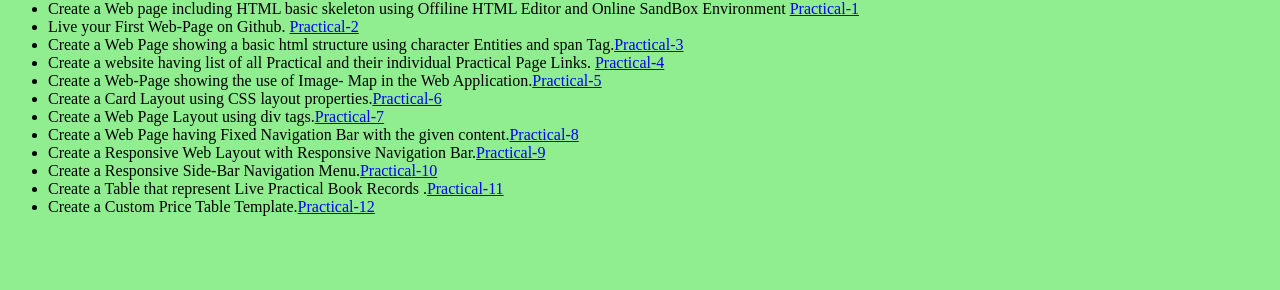
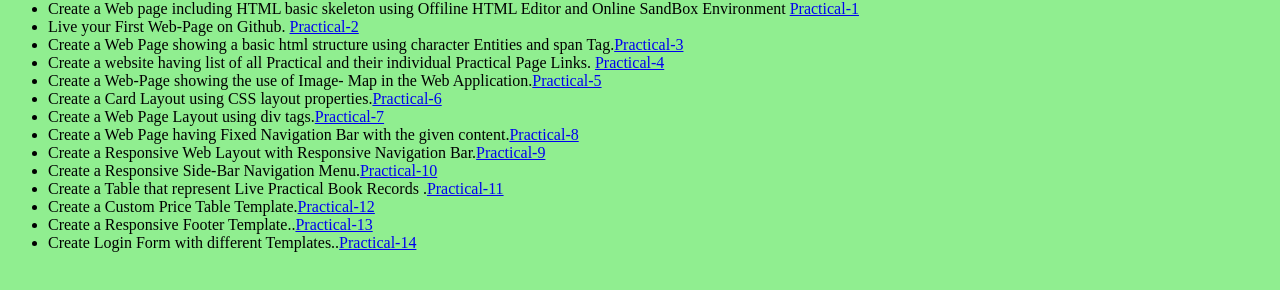
Before and after one commit to tushar-manish/MyAssignment1, a plain HTML site: page index.html in a window 1280 px wide. Shown: the part 254-544 px from the top of the page. Drawn offline with Linux system fonts and the light colour scheme.

Commit message:
Update index.html

```diff
--- a/index.html
+++ b/index.html
@@ -47,6 +47,12 @@
          </li>
          <li>Create a Custom Price Table Template.<a href="Practical-12.html">Practical-12</a>
          </li>
+         </li>
+         <li>Create a Responsive Footer Template..<a href="Practical-13.html">Practical-13</a>
+         </li>
+         </li>
+         <li>Create Login Form with different Templates..<a href="14.html">Practical-14</a>
+         </li>
        </ul>
   </body>
 </html>
```
